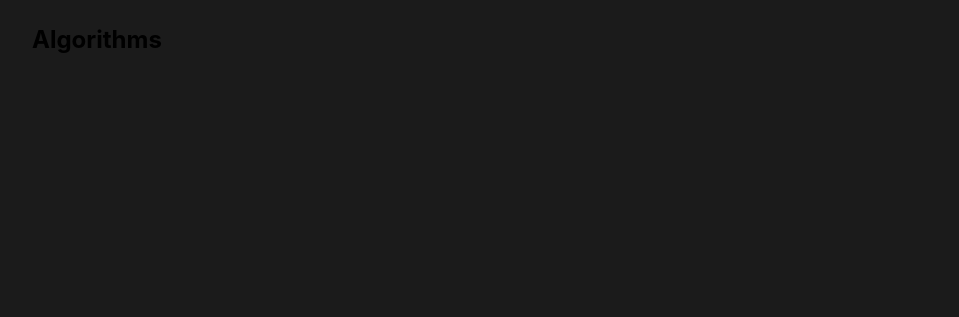
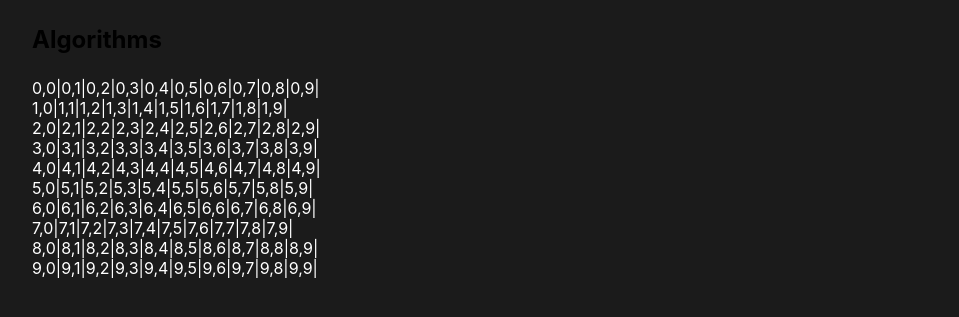
Before and after one commit to Cameronl14320/portal, a Next.js app in the folder portal-client/: page /landing in a window 1280 px wide. Shown: the part 425-742 px from the top of the page, without its empty margins (160-1119 px from the left). Built offline with nearby package versions, Linux system fonts and the light colour scheme.

Commit message:
initial board display

```diff
--- a/portal-client/components/algorithms/algorithms.tsx
+++ b/portal-client/components/algorithms/algorithms.tsx
@@ -5,7 +5,7 @@ export enum algorithms {
     A_STAR_SEARCH = 1
 };
 
-export enum nodeState {
+export enum tile {
     UNSELECTED = 0,
     START = 1,
     FINISH = 2,
@@ -15,7 +15,8 @@ export enum nodeState {
 
 export enum runningState {
     WAITING = 0,
-    RUNNING = 1
+    RUNNING = 1,
+    FINISHED = 2
 };
 
 export type parameters = {
@@ -25,32 +26,86 @@ export type parameters = {
 
 export type state = {
     algorithm: algorithms;
-    start: number | undefined;
-    end: number | undefined;
-    board: nodeState[][];
     running: runningState
 };
 
-export default function Algorithms(props: parameters) {
-    const initBoard: nodeState[][] = [];
-    for (let x = 0; x < props.width; x++) {
-        initBoard.push([]);
-        for (let y = 0; y < props.height; y++) {
-            initBoard[x].push(nodeState.UNSELECTED);
+export type boardState = {
+    start: pair | undefined;
+    end: pair | undefined,
+    board: tile[][]
+}
+
+export type pair = {
+    first: number,
+    second: number
+}
+
+function generateBoard(width: number, height: number): tile[][] {
+    const board: tile[][] = [];
+    for (let x = 0; x < width; x++) {
+        board.push([]);
+        for (let y = 0; y < height; y++) {
+            board[x].push(tile.UNSELECTED);
         }
     }
 
-    const [currentState, setCurrentState] = useState<state>({
-        algorithm: algorithms.DJIKSTRAS,
-        start: undefined,
-        end: undefined,
-        board: initBoard,
-        running: runningState.WAITING
-    });
+    return board;
+}
 
+export default function Algorithms(props: parameters) {
+    const {width, height} = props;
+    const [currentState, setCurrentState] = useState<state | undefined>(undefined);
+    const [currentBoardState, setCurrentBoard] = useState<boardState | undefined>(undefined);
+    const [displayBoard, setDisplayBoard] = useState<any[][] | null>(null);
+
+    useEffect(() => {
+        setCurrentState({
+            algorithm: algorithms.DJIKSTRAS,
+            running: runningState.WAITING
+        });
+        setCurrentBoard({
+            start: undefined,
+            end: undefined,
+            board: generateBoard(width, height)
+        });
+    }, [])
+
+    useEffect(() => {
+        const tempDisplay: any[][] = [];
+        if (currentBoardState?.board) {
+            const currentBoard = currentBoardState.board;
+            currentBoard.forEach((row, rowIndex) => {
+                tempDisplay.push([]);
+                row.forEach((col, colIndex) => {
+                    tempDisplay[rowIndex].push(
+                        <div key={'algorithms-board-' + rowIndex + '-' + colIndex} style={{color: 'white'}}>
+                            {rowIndex},{colIndex}|
+                        </div>
+                    )
+                })
+            });
+            const display: any[] = [];
+            tempDisplay.forEach(row => {
+                display.push(
+                    <div style={{ display: 'flex' }}>
+                        {row}
+                    </div>
+                )
+            })
+            setDisplayBoard(display);
+        }
+    }, [currentBoardState])
+
+    if (!currentState || !currentBoardState) {
+        return (
+            <div>
+                Loading, Loading, Loading
+            </div>
+        );
+    }
     return (
-        <div>
-            Hello
+        <div style={{ display: 'flex', flexDirection: 'column'}}>
+            {displayBoard}
         </div>
-    )
+    );
 }
--- a/portal-client/pages/landing.tsx
+++ b/portal-client/pages/landing.tsx
@@ -7,6 +7,7 @@ import { getData } from './api/art';
 import { useEffect, useState } from 'react';
 import Gallery from '../components/gallery/gallery';
 import { Artwork } from '../data/datatypes';
+import Algorithms from '../components/algorithms/algorithms';
 
 const landingCardStyle = {
     width: '100%'
@@ -71,6 +72,9 @@ export default function Landing(props: any) {
                         Algorithms
                     </div>
                 </div>
+                <Stripe backgroundColor={ globalStyles.shadowDark }>
+                    <Algorithms width={10} height={10}></Algorithms>
+                </Stripe>
             </div>
         </div>
     )
```
